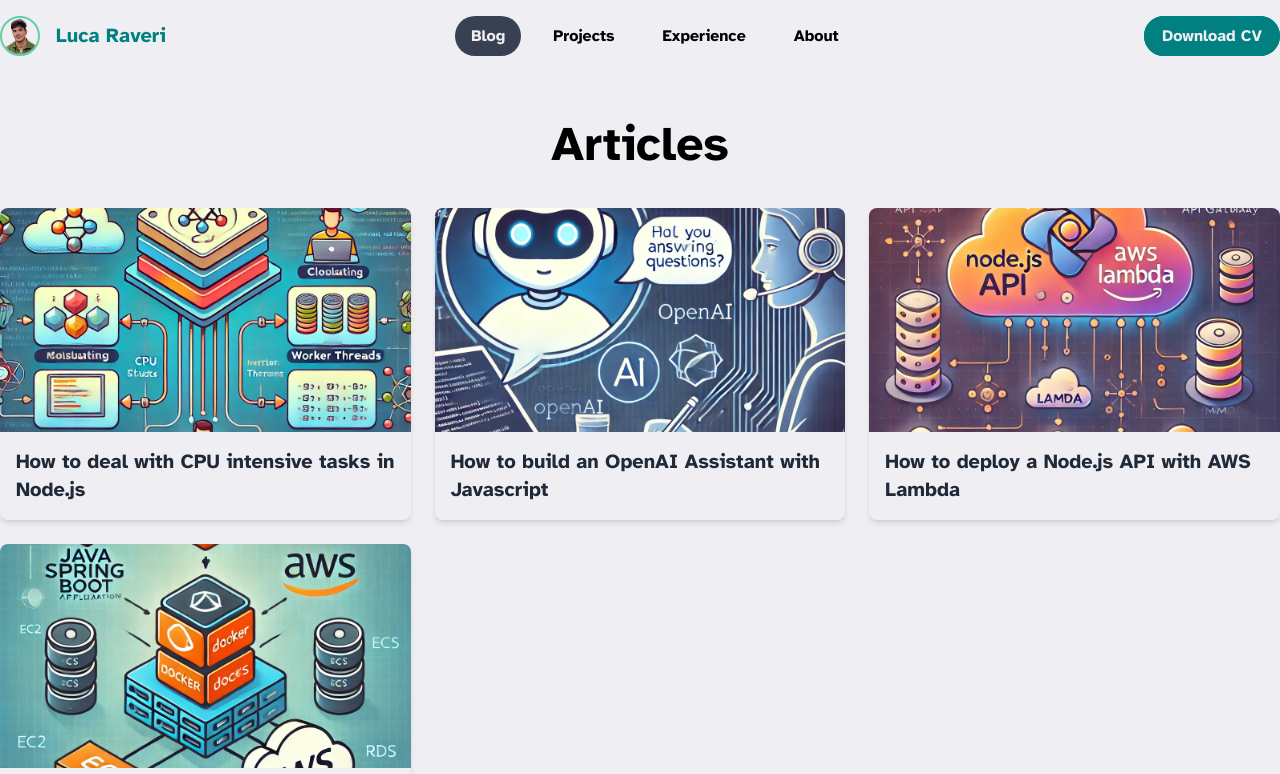
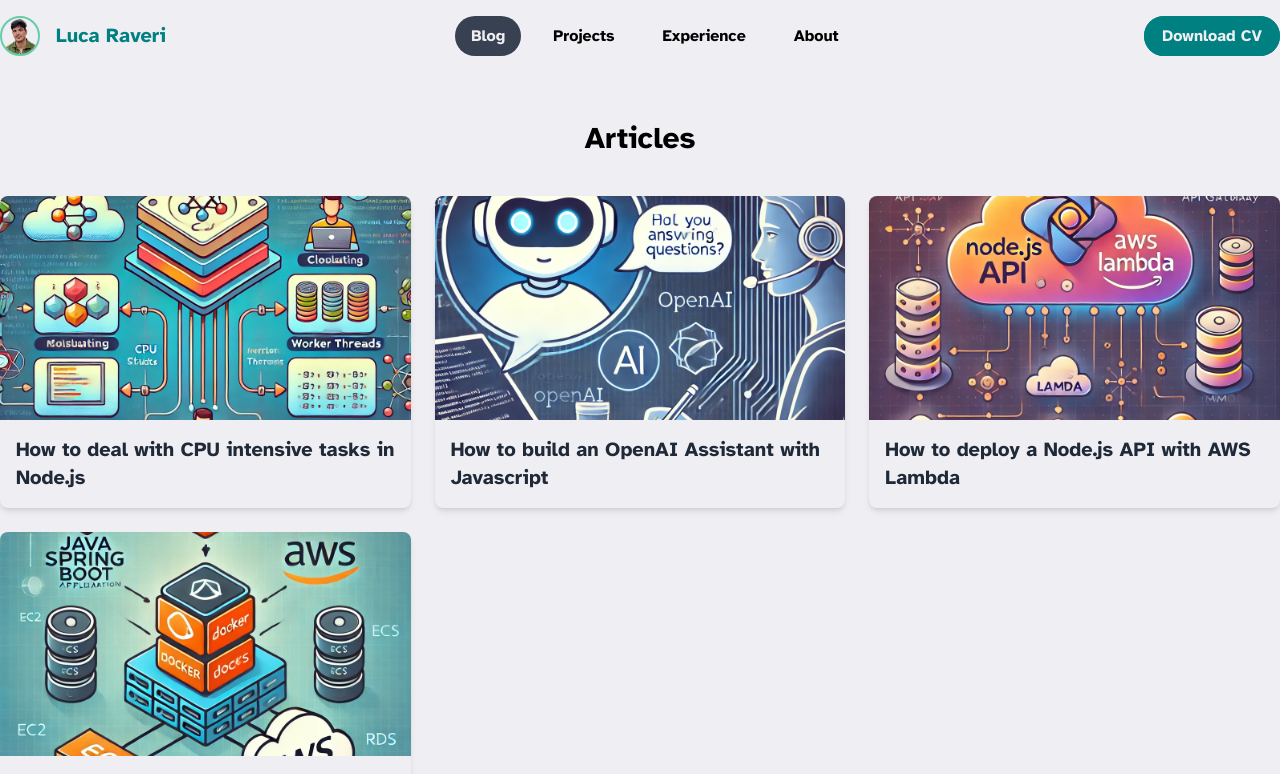
Before and after one commit to lraveri/personal-website, a Next.js app: page /blog in a window 1280 px wide. Shown: the top 774 px of the page. Built offline with nearby package versions, Linux system fonts and the light colour scheme.

Commit message:
feat(style): small adjustments

```diff
--- a/src/app/blog/page.tsx
+++ b/src/app/blog/page.tsx
@@ -30,7 +30,7 @@
 
 	return (
 		<div className="container mx-auto py-8">
-			<h1 className="text-5xl font-bold mb-6 text-center sm:py-4">Articles</h1>
+			<h1 className="text-3xl font-bold mb-6 text-center sm:py-4">Articles</h1>
 			<div className="grid grid-cols-1 sm:grid-cols-2 md:grid-cols-3 gap-6">
 				{articles.map(article => (
 					<Card
--- a/src/components/navbar/MobileMenuToggle.tsx
+++ b/src/components/navbar/MobileMenuToggle.tsx
@@ -19,7 +19,7 @@
 			</button>
 			{isMobileMenuOpen && (
 				<div className="absolute top-full left-0 w-full bg-white">
-					<div className="flex flex-col items-center space-y-4 mt-4">
+					<div className="flex flex-col items-center space-y-4 mt-4 mb-4">
 						<NavButton href="/blog" label="Blog" />
 						<NavButton href="/projects" label="Projects" />
 						<NavButton href="/experience" label="Experience" />
```
